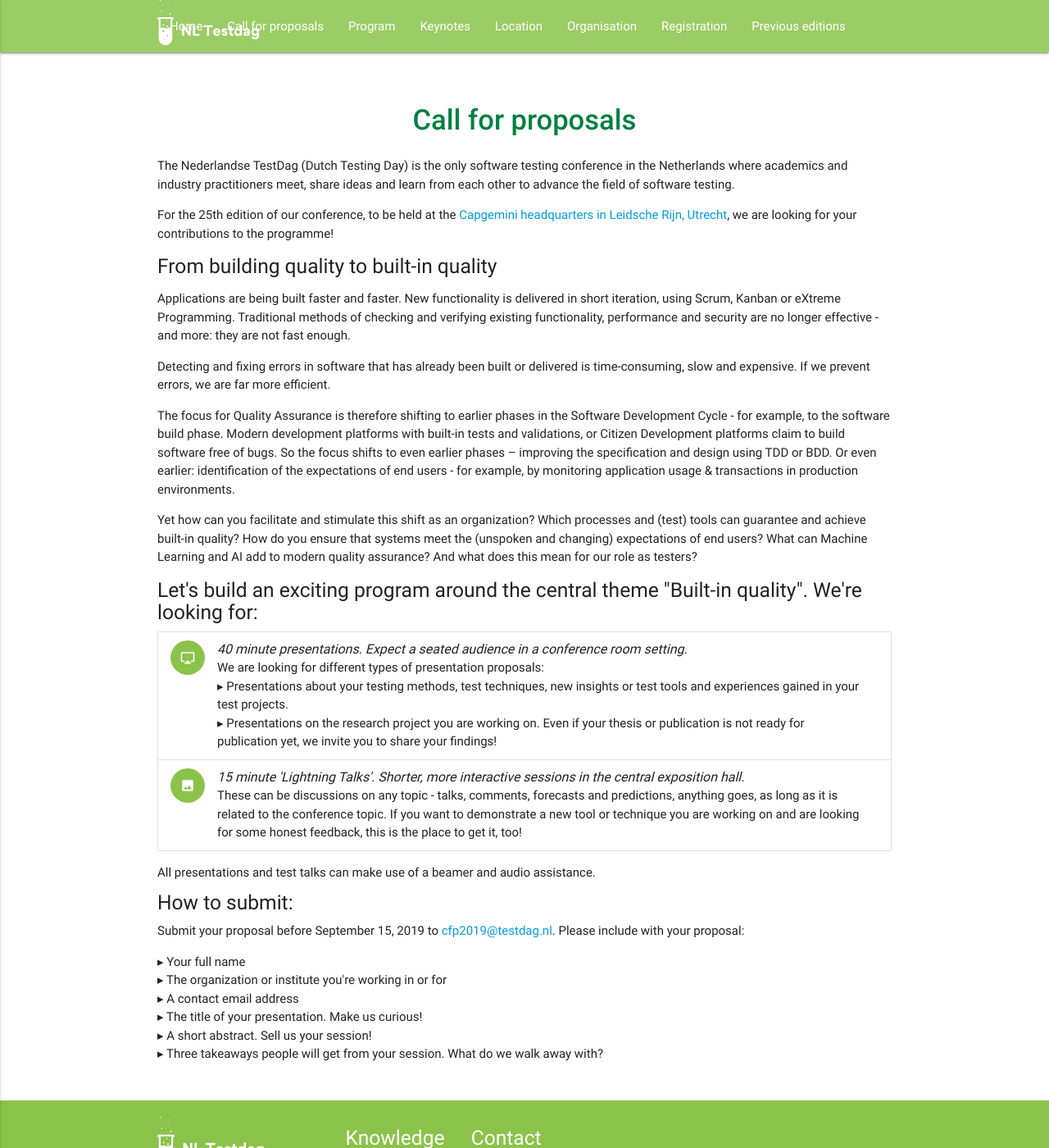
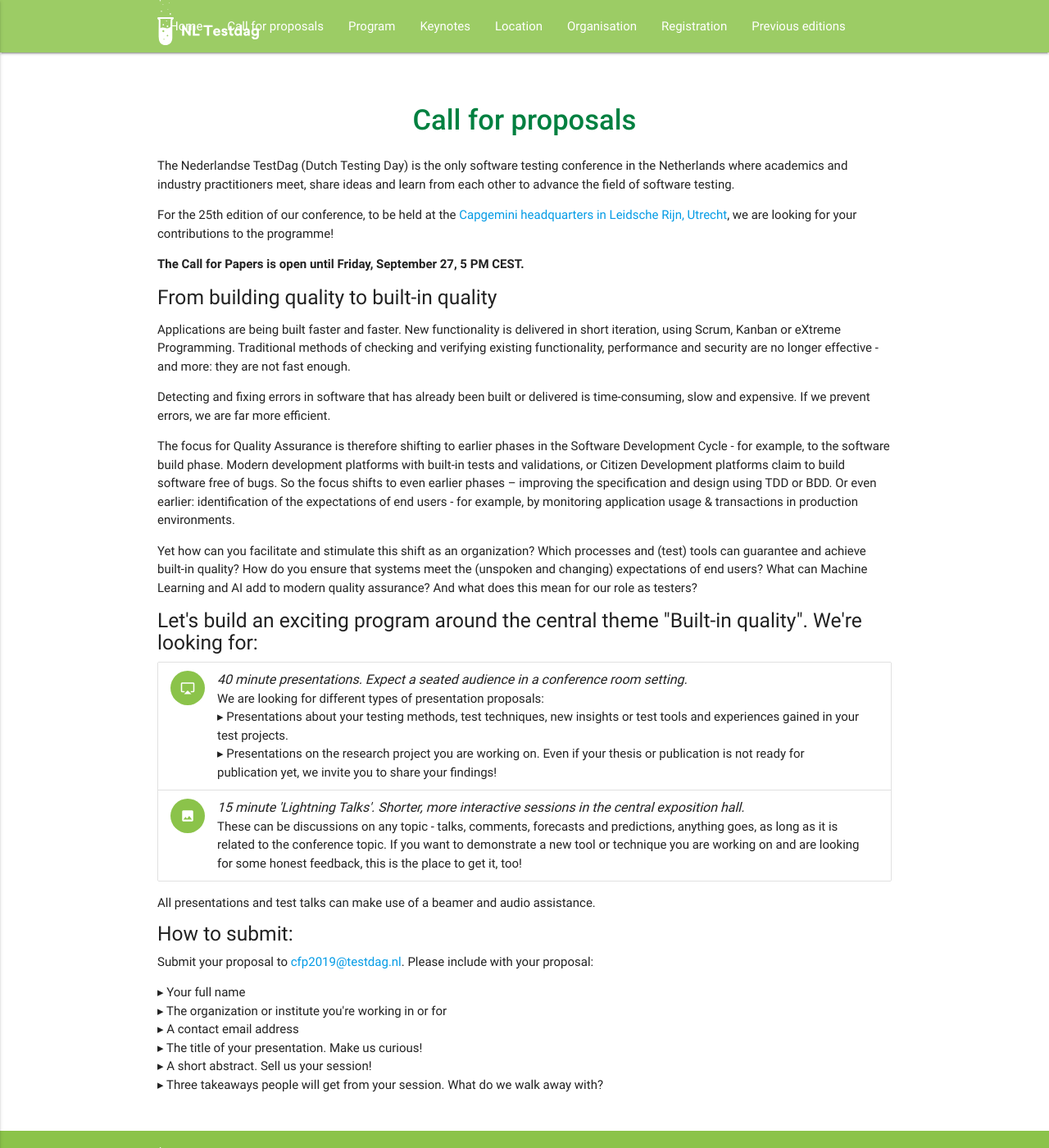
Before and after one commit to testdag2019/testdag2019.github.io, a Jekyll site: the page built from 00-cfp.md, in a window 1280 px wide and 1400 px high. Shown: the whole window at 82% size. Built offline with Jekyll 4.4.1, drawn with Linux system fonts in a browser that asks for light colours.

Commit message:
Updated CFP with closing date

```diff
--- a/00-cfp.md
+++ b/00-cfp.md
@@ -9,6 +9,8 @@ permalink: /cfp/
 <p>The Nederlandse TestDag (Dutch Testing Day) is the only software testing conference in the Netherlands where academics and industry practitioners meet, share ideas and learn from each other to advance the field of software testing.</p>
 
 For the 25th edition of our conference, to be held at the [Capgemini headquarters in Leidsche Rijn, Utrecht](/location), we are looking for your contributions to the programme!
+
+<p><b>The Call for Papers is open until Friday, September 27, 5 PM CEST.</b></p>
 
 <h5>From building quality to built-in quality</h5>
 <p>Applications are being built faster and faster. New functionality is delivered in short iteration, using Scrum, Kanban or eXtreme Programming. Traditional methods of checking and verifying existing functionality, performance and security are no longer effective - and more: they are not fast enough.</p>
@@ -39,7 +41,7 @@ For the 25th edition of our conference, to be held at the [Capgemini headquarter
 All presentations and test talks can make use of a beamer and audio assistance.
 
 <h5>How to submit:</h5>
-Submit your proposal before September 15, 2019 to <a href="mailto:cfp2019@testdag.nl?Subject=Call%20for%Papers%Testdag%202019">cfp2019@testdag.nl</a>. Please include with your proposal:
+Submit your proposal to <a href="mailto:cfp2019@testdag.nl?Subject=Call%20for%Papers%Testdag%202019">cfp2019@testdag.nl</a>. Please include with your proposal:
 <ul>
     <li>&#9656; Your full name</li>
     <li>&#9656; The organization or institute you're working in or for</li>
```
